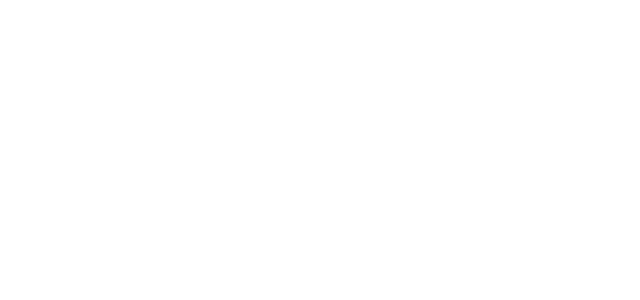
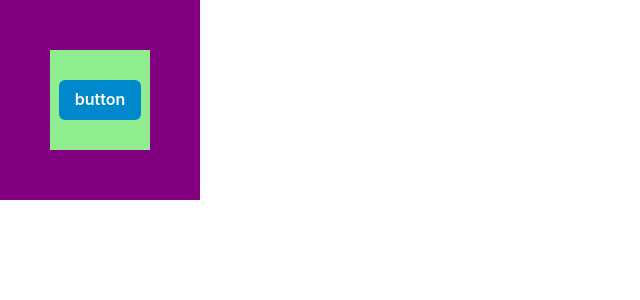
Before and after one commit to Nighteast/react20231031, a React (Create React App) app: page / in a window 1280 px wide. Shown: the top 300 px of the page, without its empty margins (0-640 px from the left). Built offline with nearby package versions, Linux system fonts and the light colour scheme.

Commit message:
event.stopPropagation : event bubbling 막는 기능 연습 완료

```diff
--- a/src/App.js
+++ b/src/App.js
@@ -1,6 +1,42 @@
+import { Button, Center } from "@chakra-ui/react";
 
 function App() {
-  return <></>;
+  function handleOuterBoxClick(e) {
+    console.log("바깥 상자 클릭됨");
+    e.stopPropagation();
+  }
+
+  function handleInnerBoxClick(e) {
+    console.log("안쪽 상자 클릭됨");
+    e.stopPropagation();
+  }
+
+  function handleButtonClick(e) {
+    console.log("버튼 클릭됨");
+    e.stopPropagation();
+  }
+
+  return (
+    <>
+      <Center
+        onClick={handleOuterBoxClick}
+        bg={"purple"}
+        w={"200px"}
+        h={"200px"}
+      >
+        <Center
+          onClick={handleInnerBoxClick}
+          bg={"lightgreen"}
+          w={"100px"}
+          h={"100px"}
+        >
+          <Button onClick={handleButtonClick} colorScheme="telegram">
+            button
+          </Button>
+        </Center>
+      </Center>
+    </>
+  );
 }
 
 export default App;
```
